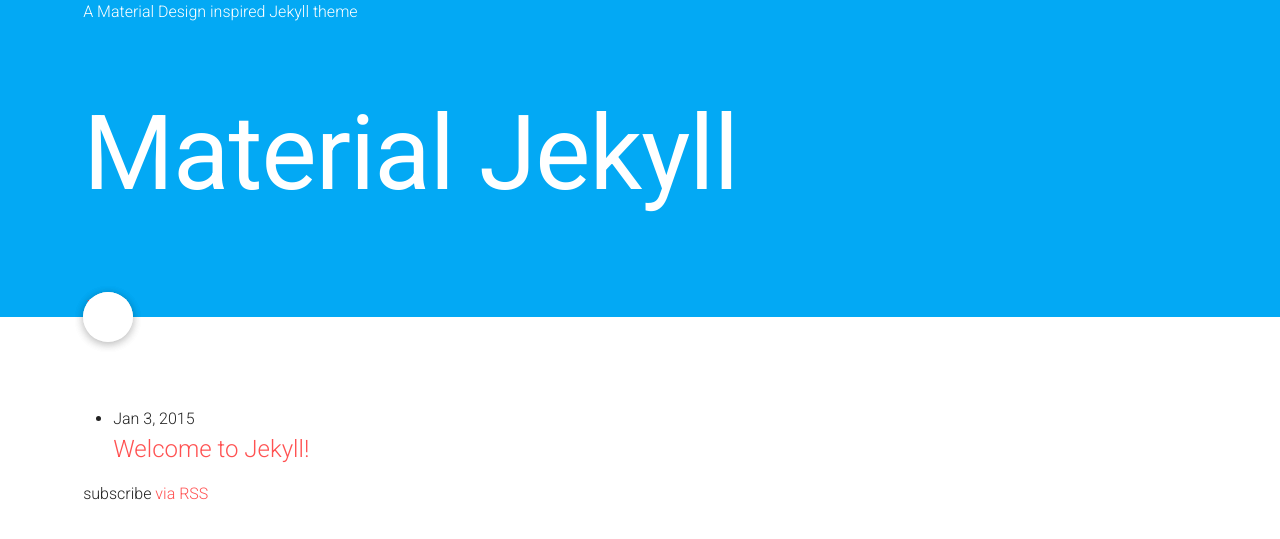
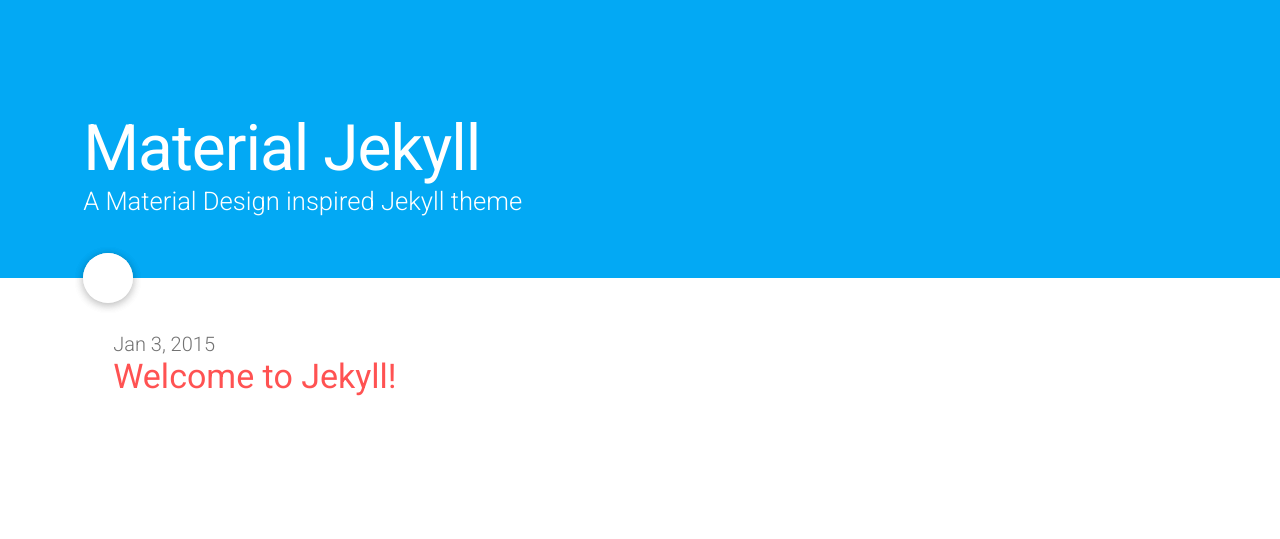
Before and after one commit to raichur/material-jekyll, a Jekyll site: the page built from index.html, in a window 1280 px wide. Shown: the top 539 px of the page. Built offline with Jekyll 4.4.1, drawn with Linux system fonts in a browser that asks for light colours.

Commit message:
Fonts and layout fixes

```diff
--- a/_includes/header.html
+++ b/_includes/header.html
@@ -1,10 +1,6 @@
 <header>
-
   <div class="wrapper">
-
     {% if page.title %}<a href="{{ page.url }}/"><h1>{{ page.title }}</h1></a>{% else %}<a class="site-title" href="{{ site.baseurl }}/"><h1>{{ site.title }}</h1></a>{% endif %}
     {% if page.path contains '_posts' %}<p class="post-meta">{{ page.date | date: "%b %-d, %Y" }}{% if page.author %} • {{ page.author }}{% endif %}{% if page.meta %} • {{ page.meta }}{% endif %}</p>{% else %}<p>{{ site.description }}</p>{% endif %}
-
   </div>
-
 </header>
--- a/_sass/_base.scss
+++ b/_sass/_base.scss
@@ -14,6 +14,11 @@
 
 a {
   text-decoration: none;
+}
+section {
+  a {
+    color: $accentColor;
+  }
 }
 
 
@@ -118,13 +123,14 @@
 */
 pre,
 code {
+  font-family: $code-font;
   font-size: 15px;
-  border: 1px solid $dividerColor;
+  background: $primaryTextColor;
   border-radius: 3px;
-  color: $primaryTextColor;
+  color: $textPrimaryColor;
 }
 code {
-  padding: 1px 5px;
+  padding: 2px 5px;
 }
 pre {
   padding: 8px 12px;
--- a/_sass/_layout.scss
+++ b/_sass/_layout.scss
@@ -12,10 +12,22 @@
 }
 
 
+
+/**
+* Section
+*/
+section {
+  font-size: 20px;
+  line-height: 32px;
+  p {
+    color: $primaryTextColor;
+    font-weight: 300;
+  }
+}
+
 /**
 * Site header
 */
-
 header {
   background: $primaryColor;
   color: $textPrimaryColor;
@@ -36,7 +48,7 @@
   h1 {
     font-size: 4rem;
     bottom: 35%;
-    color: #fff;
+    color: $textPrimaryColor;
     height: 1em;
     left: 0;
     line-height: 1;
@@ -45,16 +57,27 @@
     text-align: left;
     width: auto;
   }
+  p {
+    bottom: 23%;
+    color: $textPrimaryColor;
+    height: 1em;
+    left: 0;
+    line-height: 1;
+    margin: auto;
+    position: absolute;
+    text-align: left;
+    width: auto;
+    font-weight: 200;
+    font-size: 1.6rem;
+  }
 }
 header, section {
   display: block;
   -moz-box-sizing: border-box;
   box-sizing: border-box;
   h1 {
-    font-size: 4em;
     bottom: 35%;
     color: $textPrimaryColor;
-    font-size: 4em;
     height: 1em;
     left: 0;
     line-height: 1;
@@ -76,14 +99,34 @@
 }
 
 .page-content {
-  padding-top: 90px;
+  padding-top: 50px;
+  padding-bottom: 50px;
+}
+
+
+/**
+* Post list
+*/
+.post-list {
+  li {
+    list-style: none;
+    .post-meta {
+      color: $secondaryTextColor;
+    }
+    a {
+      text-decoration: none;
+      font-weight: 400;
+    }
+    h2 {
+      font-size: 34px;
+    }
+  }
 }
 
 
 /**
 * Buttons and all that jazz
 */
-
 .paper-button:before {
   -webkit-box-shadow: 0 2px 5px 0 rgba(0,0,0,.26);
   box-shadow: 0 2px 5px 0 rgba(0,0,0,.26);
@@ -94,7 +137,7 @@
   pointer-events: all;
   position: absolute;
   right: 0;
-  margin-top: -115px;
+  margin-top: -75px;
 }
 .paper-button:before, .paper-button:after {
   background: no-repeat 50% 50%;
--- a/css/main.scss
+++ b/css/main.scss
@@ -1,82 +1,17 @@
 ---
 ---
 @charset "utf-8";
-
-/**
-* Fonts
-*/
-
-@import url(http://fonts.googleapis.com/css?family=Roboto:400,300,500,400italic,500italic);
-@font-face {
-  font-family: 'icomoon';
-  src:url('fonts/icomoon.eot?cgbs0a');
-  src:url('fonts/icomoon.eot?#iefixcgbs0a') format('embedded-opentype'),
-  url('fonts/icomoon.woff?cgbs0a') format('woff'),
-  url('fonts/icomoon.ttf?cgbs0a') format('truetype'),
-  url('fonts/icomoon.svg?cgbs0a#icomoon') format('svg');
-  font-weight: normal;
-  font-style: normal;
-}
-[class^="icon-"], [class*=" icon-"] {
-  font-family: 'icomoon';
-  speak: none;
-  font-style: normal;
-  font-weight: normal;
-  font-variant: normal;
-  text-transform: none;
-  line-height: 1;
-  -webkit-font-smoothing: antialiased;
-  -moz-osx-font-smoothing: grayscale;
-}
-.icon-instagram:before {
-  content: "\e600";
-}
-.icon-favorite:before {
-  content: "\e601";
-}
-.icon-favorite-outline:before {
-  content: "\e602";
-}
-.icon-drafts:before {
-  content: "\e603";
-}
-.icon-keyboard-arrow-down:before {
-  content: "\e604";
-}
-.icon-keyboard-arrow-left:before {
-  content: "\e605";
-}
-.icon-keyboard-arrow-right:before {
-  content: "\e606";
-}
-.icon-keyboard-arrow-up:before {
-  content: "\e607";
-}
-.icon-brightness-2:before {
-  content: "\e608";
-}
-.icon-brightness-4:before {
-  content: "\e609";
-}
-.icon-star:before {
-  content: "\e60a";
-}
-.icon-twitter:before {
-  content: "\ea91";
-}
-.icon-dribbble:before {
-  content: "\eaa6";
-}
-.icon-github:before {
-  content: "\eab1";
-}
 
 
 /**
 * Variables
 */
 
+@import url(http://fonts.googleapis.com/css?family=Roboto:400,300,500,400italic,500italic);
+@import url(http://fonts.googleapis.com/css?family=Inconsolata:400,700);
+
 $base-font-family: Roboto, Helvetica Neue, sans-serif;
+$code-font: Inconsolata, monospace;
 $base-font-size:   16px;
 $small-font-size:  $base-font-size * 0.875;
 $base-line-height: 1.5;
@@ -95,6 +30,49 @@
 
 
 /**
+* Fonts
+*/
+
+@font-face {
+  font-family: 'icomoon';
+  src:url('fonts/icomoon.eot?cgbs0a');
+  src:url('fonts/icomoon.eot?#iefixcgbs0a') format('embedded-opentype'),
+  url('fonts/icomoon.woff?cgbs0a') format('woff'),
+  url('fonts/icomoon.ttf?cgbs0a') format('truetype'),
+  url('fonts/icomoon.svg?cgbs0a#icomoon') format('svg');
+  font-weight: normal;
+  font-style: normal;
+}
+[class^="icon-"], [class*=" icon-"] {
+  color: $primaryTextColor;
+  z-index: 3;
+  font-family: 'icomoon';
+  speak: none;
+  font-style: normal;
+  font-weight: normal;
+  font-variant: normal;
+  text-transform: none;
+  line-height: 1;
+  -webkit-font-smoothing: antialiased;
+  -moz-osx-font-smoothing: grayscale;
+}
+.icon-instagram:before {content: "\e600";}
+.icon-favorite:before {content: "\e601"}
+.icon-favorite-outline:before {content: "\e602"}
+.icon-drafts:before {content: "\e603"}
+.icon-keyboard-arrow-down:before {content: "\e604"}
+.icon-keyboard-arrow-left:before {content: "\e605"}
+.icon-keyboard-arrow-right:before {content: "\e606";}
+.icon-keyboard-arrow-up:before {content: "\e607";}
+.icon-brightness-2:before {content: "\e608";}
+.icon-brightness-4:before {content: "\e609";}
+.icon-star:before {content: "\e60a";}
+.icon-twitter:before {content: "\ea91";}
+.icon-dribbble:before {content: "\eaa6";}
+.icon-github:before {content: "\eab1";}
+
+
+/**
 * Mixins
 */
 
--- a/index.html
+++ b/index.html
@@ -3,19 +3,14 @@
 ---
 
 <div id="home">
-
   <ul class="post-list">
     {% for post in site.posts %}
       <li>
         <span class="post-meta">{{ post.date | date: "%b %-d, %Y" }}</span>
-
         <h2>
           <a class="post-link" href="{{ post.url | prepend: site.baseurl }}">{{ post.title }}</a>
         </h2>
       </li>
     {% endfor %}
   </ul>
-
-  <p class="rss-subscribe">subscribe <a href="{{ "/feed.xml" | prepend: site.baseurl }}">via RSS</a></p>
-
 </div>
```
